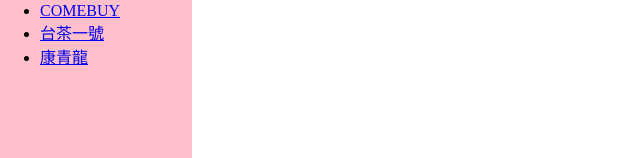
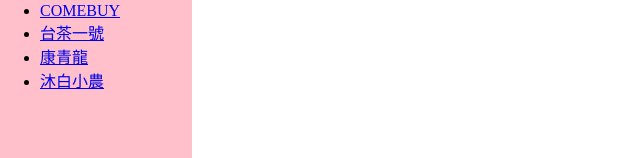
Before and after one commit to TroyCode/react-104di-drinks, a React app: page / in a window 1280 px wide. Shown: the part 326-484 px from the top of the page, without its empty margins (0-640 px from the left). Built offline with nearby package versions, Linux system fonts and the light colour scheme.

Commit message:
docs: add mubai

```diff
--- a/src/data.js
+++ b/src/data.js
@@ -143,6 +143,15 @@
     orderLink: null,
     linkType: null,
   },
+  mubai: {
+    chtName: '沐白小農',
+    menuSrc: 'https://i.imgur.com/7EbwS9k.jpg',
+    bnhName: '新店民權店',
+    tel: '02 2912 8859',
+    fax: null,
+    orderLink: null,
+    linkType: null,
+  },
 };
 
 export default shopData;
```
